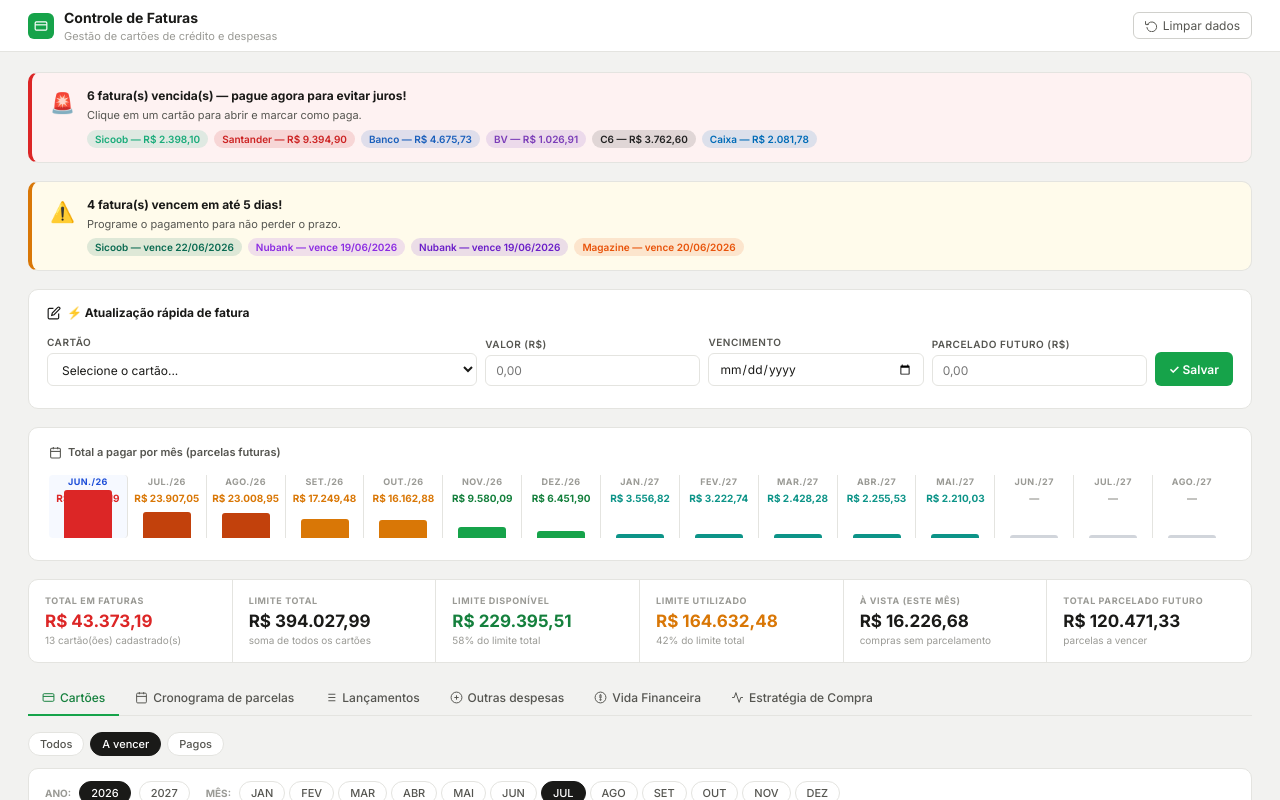
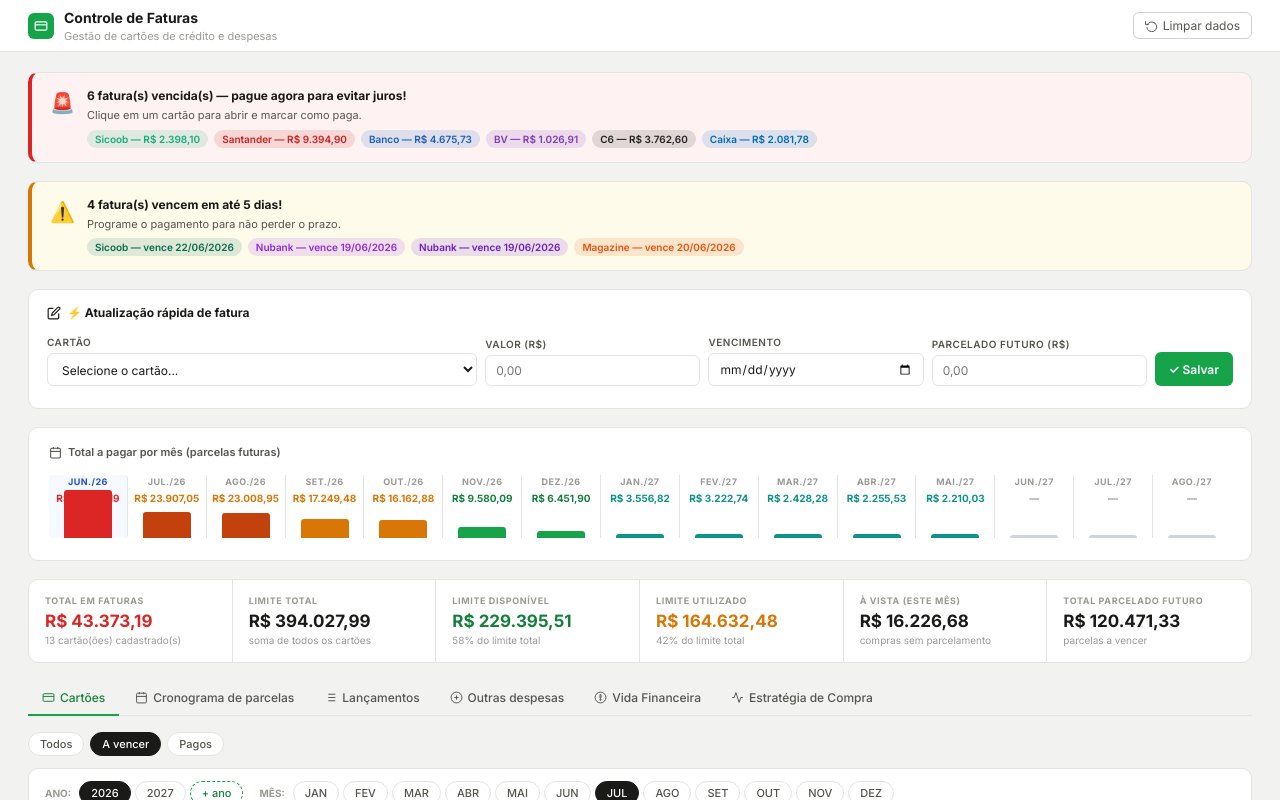
Before and after one commit to barrosaltino-ship-it/Controle-de-Faturamento, a plain HTML site: page index.html in a window 1280 px wide. Both pictures are taken after a click on the button "A vencer". Shown: the top 800 px of the page. Drawn offline with nearby package versions, Linux system fonts and the light colour scheme.

Commit message:
Add files via upload

```diff
--- a/index.html
+++ b/index.html
@@ -422,8 +422,7 @@ select:focus,input:focus{border-color:var(--blue)}
     <div id="card-ym-bar" style="display:none;background:var(--surface);border:1px solid var(--border);border-radius:var(--r);padding:12px 16px;margin-bottom:14px">
       <div style="display:flex;gap:8px;align-items:center;margin-bottom:10px;flex-wrap:wrap">
         <span style="font-size:10px;font-weight:700;color:var(--text3);text-transform:uppercase">Ano:</span>
-        <button class="pill active" id="cano-2026" onclick="setCardAno(2026)">2026</button>
-        <button class="pill"        id="cano-2027" onclick="setCardAno(2027)">2027</button>
+        <div id="cano-pills" style="display:flex;gap:4px;flex-wrap:wrap"></div>
         <span style="font-size:10px;font-weight:700;color:var(--text3);text-transform:uppercase;margin-left:8px">Mês:</span>
         <div id="card-mes-pills" style="display:flex;gap:4px;flex-wrap:wrap"></div>
       </div>
@@ -1278,10 +1277,9 @@ function setCardTab(tab){
   if(tab==='pagos'){ cardAno=2026; cardMes='Junho'; }
   // Ao entrar em avencer: vai para próximo mês
   if(tab==='avencer'){ cardAno=2026; cardMes='Julho'; }
-  [2026,2027].forEach(a=>{ var el=document.getElementById('cano-'+a); if(el) el.classList.toggle('active',a===cardAno); });
-  renderCardMesPills(); renderCards();
-}
-function setCardAno(ano){ cardAno=ano; [2026,2027].forEach(a=>{ var el=document.getElementById('cano-'+a); if(el) el.classList.toggle('active',a===ano); }); renderCardMesPills(); renderCards(); }
+  renderCanoPills(); renderCardMesPills(); renderCards();
+}
+function setCardAno(ano){ cardAno=ano; renderCanoPills(); renderCardMesPills(); renderCards(); }
 function setCardMes(mes){ cardMes=mes; renderCardMesPills(); renderCards(); }
 function renderCardMesPills(){
   var el=document.getElementById('card-mes-pills'); if(!el) return;
@@ -1497,6 +1495,50 @@ function showTab(id,btn){
   btn.classList.add('active');
 }
 
+
+/* ══ ANOS DINÂMICOS ══ */
+// Armazena anos extras que o usuário adicionou
+let anosExtras = (()=>{ try{ return JSON.parse(localStorage.getItem('anos_extras')||'[]'); }catch(e){ return []; } })();
+
+function getAnosDisponiveis(){
+  const base = [2026, 2027];
+  const extras = anosExtras.filter(a => !base.includes(a));
+  return [...base, ...extras].sort((a,b)=>a-b);
+}
+
+function adicionarAno(){
+  const anos = getAnosDisponiveis();
+  const proximo = Math.max(...anos) + 1;
+  if(!anosExtras.includes(proximo)){
+    anosExtras.push(proximo);
+    try{ localStorage.setItem('anos_extras', JSON.stringify(anosExtras)); }catch(e){}
+  }
+  renderMesPills();
+  renderCanoPills();
+  showToast('✓ Ano '+proximo+' adicionado!');
+}
+
+function renderCanoPills(){
+  const el = document.getElementById('cano-pills');
+  if(!el) return;
+  const anos = getAnosDisponiveis();
+  el.innerHTML = anos.map(a=>{
+    const cls = 'pill'+(a===cardAno?' active':'');
+    return '<button class="'+cls+'" onclick="setCardAno('+a+')">'+a+'</button>';
+  }).join('') + '<button class="pill" onclick="adicionarCanoAno()" style="color:var(--green-text);border-color:var(--green);border-style:dashed">+ ano</button>';
+}
+
+function adicionarCanoAno(){
+  const anos = getAnosDisponiveis();
+  const proximo = Math.max(...anos) + 1;
+  if(!anosExtras.includes(proximo)){
+    anosExtras.push(proximo);
+    try{ localStorage.setItem('anos_extras', JSON.stringify(anosExtras)); }catch(e){}
+  }
+  renderCanoPills();
+  showToast('✓ Ano '+proximo+' adicionado!');
+}
+
 /* ══ VIDA FINANCEIRA ══ */
 const MESES=['Janeiro','Fevereiro','Março','Abril','Maio','Junho','Julho','Agosto','Setembro','Outubro','Novembro','Dezembro'];
 let mesSelecionado='Junho', anoSelecionado=2026;
@@ -1534,7 +1576,7 @@ function selecionarMes(mes){ mesSelecionado=mes; renderFinanceiro(); }
 
 function renderMesPills(){
   const curMesIdx=MESES.indexOf(MES_ATUAL), selMesIdx=MESES.indexOf(mesSelecionado);
-  document.getElementById('ano-pills').innerHTML=[2026,2027].map(a=>'<button class="pill'+(a===anoSelecionado?' active':'')+'" onclick="selecionarAno('+a+')">'+a+'</button>').join('');
+  document.getElementById('ano-pills').innerHTML=getAnosDisponiveis().map(a=>'<button class="pill'+(a===anoSelecionado?' active':'')+'\'" onclick="selecionarAno('+a+')">'+a+'</button>').join('')+'<button class="pill" onclick="adicionarAno()" style="color:var(--green-text);border-color:var(--green);border-style:dashed">+ ano</button>';
   let label=''; if(anoSelecionado===ANO_ATUAL&&mesSelecionado===MES_ATUAL) label='● mês atual'; else if(anoSelecionado<ANO_ATUAL||(anoSelecionado===ANO_ATUAL&&selMesIdx<curMesIdx)) label='← passado'; else label='→ futuro';
   document.getElementById('mes-label').textContent=mesSelecionado+'/'+anoSelecionado+' '+label;
   document.getElementById('mes-pills').innerHTML=MESES.map((m,i)=>{ const isPast=anoSelecionado===ANO_ATUAL&&i<curMesIdx; const isSelected=m===mesSelecionado; const isCur=anoSelecionado===ANO_ATUAL&&m===MES_ATUAL; let cls='pill'; if(isSelected) cls+=' active'; let sty=''; if(isPast&&!isSelected) sty+='opacity:.5;'; if(isCur&&!isSelected) sty+='font-weight:700;'; return '<button class="'+cls+'"'+(sty?' style="'+sty+'"':'')+' data-mes="'+m+'" onclick="selecionarMes(this.dataset.mes)">'+m.substring(0,3).toUpperCase()+'</button>'; }).join('');
@@ -1949,7 +1991,7 @@ function quickSalvar(){
 
 function renderAll(){
   buildCrono(); renderMetrics();
-  renderAlertBanner(); quickPreencheSelects();
+  renderAlertBanner(); quickPreencheSelects(); renderCanoPills();
   renderCardMesPills(); renderCards();
   renderCronoTable();
   renderBankPills(); renderTxns();
```
